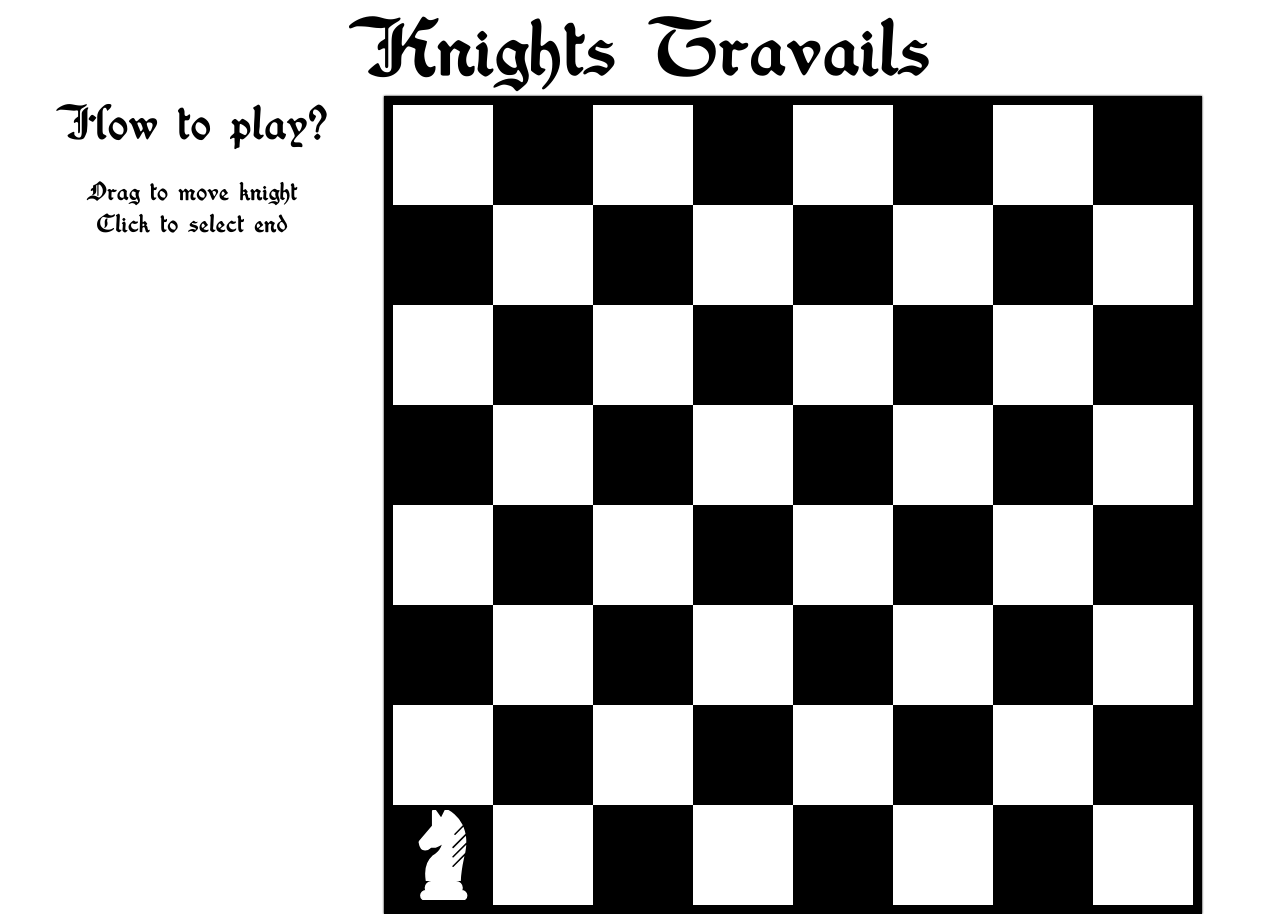
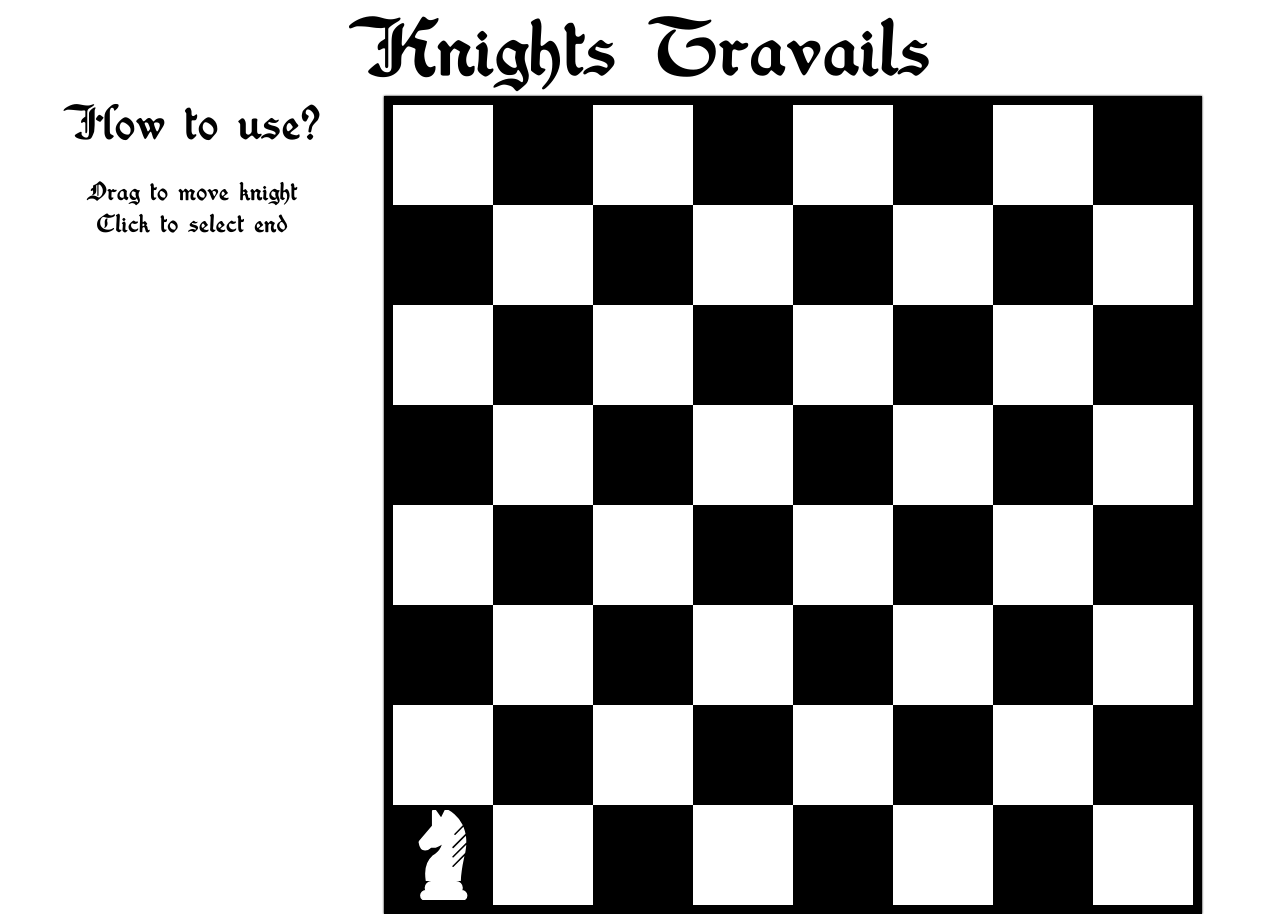
Before and after one commit to bigacz/knights-travails, a website built with webpack: page src/index.html in a window 1280 px wide. Built offline with nearby package versions, Linux system fonts and the light colour scheme; what pubsub-js would draw is missing.

Commit message:
add how to

```diff
--- a/src/index.html
+++ b/src/index.html
@@ -8,7 +8,7 @@
   <body>
     <header><h1>Knights Travails</h1></header>
     <aside>
-      <h2>How to play?</h2>
+      <h2>How to use?</h2>
       <p>Drag to move knight</p>
       <p>Click to select end</p>
     </aside>
```
Also changed, not shown: 1 other file.
